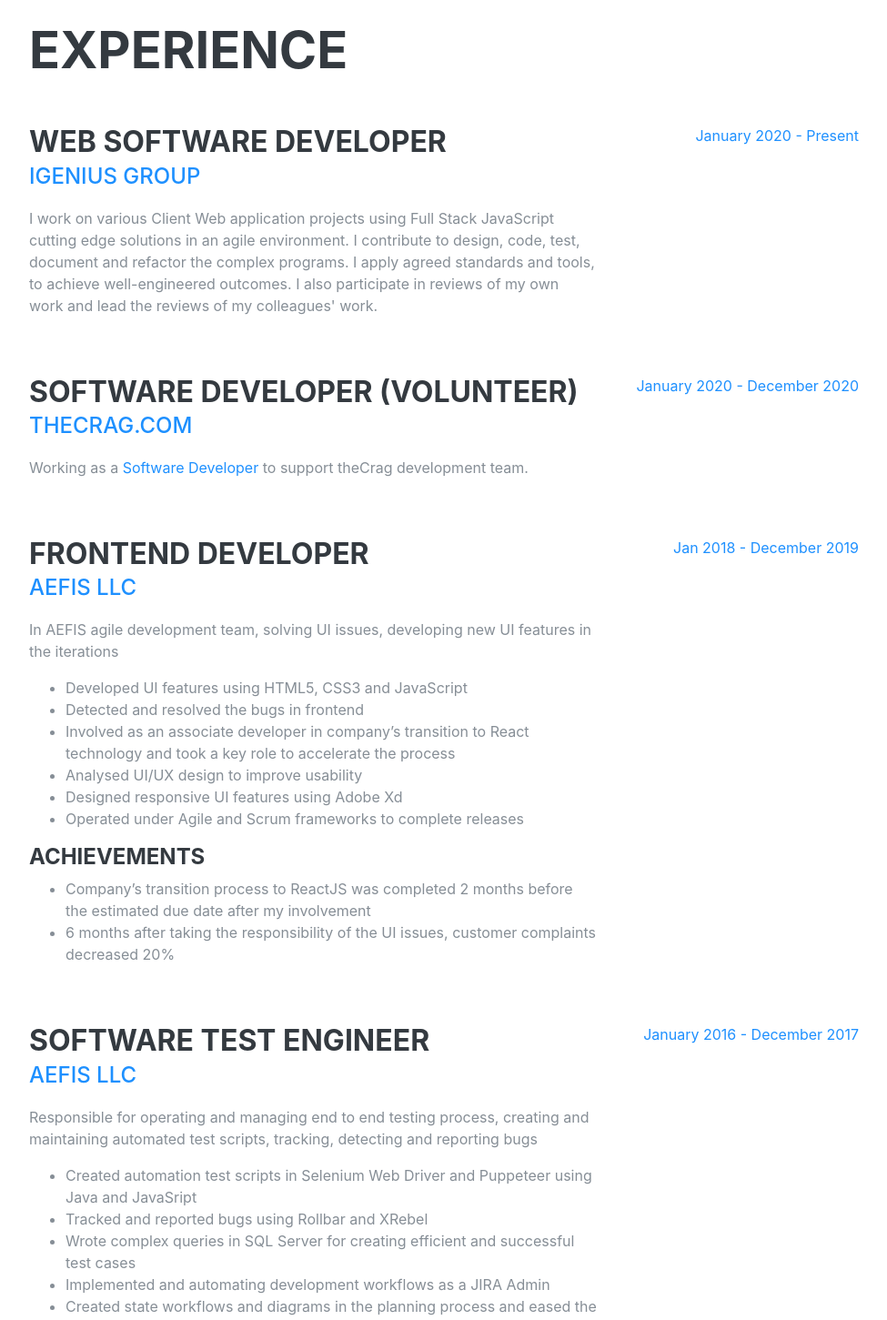
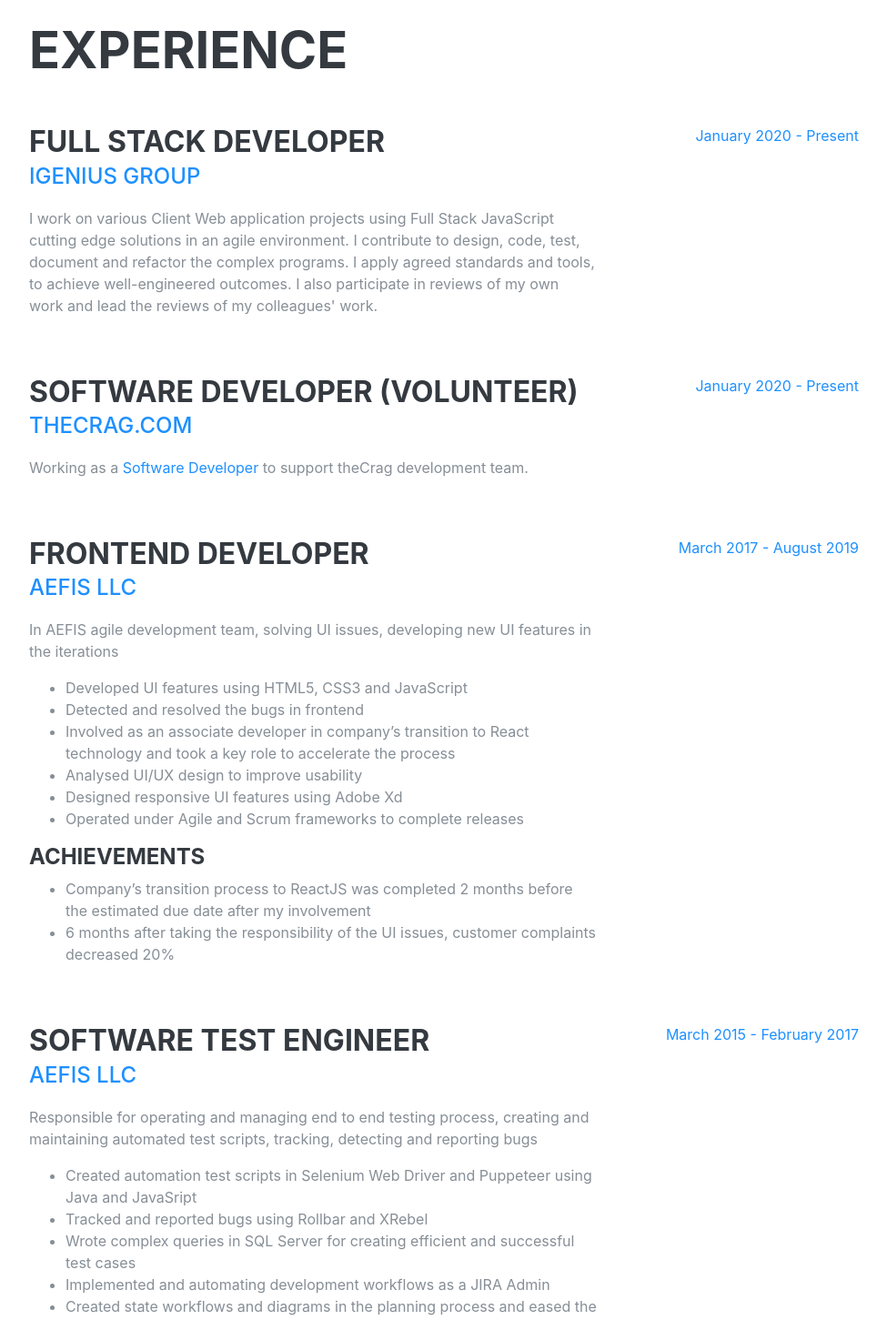
Before and after one commit to di0nys1s/myresume, a React (Create React App) app: page / in a window 1280 px wide. Shown: the part 1660-3111 px from the top of the page at 91% size, without its empty margins (288-1263 px from the left). Built offline with nearby package versions, Linux system fonts and the light colour scheme; a web font is replaced by a local one.

Commit message:
new updates

```diff
--- a/src/components/education.jsx
+++ b/src/components/education.jsx
@@ -4,8 +4,7 @@
   return (
     <section
       className="resume-section p-3 p-lg-5 d-flex align-items-center"
-      id="education"
-    >
+      id="education">
       <div className="w-100">
         <h2 className="mb-5">Education</h2>
 
@@ -46,8 +45,7 @@
                 <br />
                 <a
                   target="_blank"
-                  href="https://www.youtube.com/watch?v=qY7jmfkxM60"
-                >
+                  href="https://www.youtube.com/watch?v=qY7jmfkxM60">
                   Demeter Product Video
                 </a>
               </h4>
@@ -126,7 +124,7 @@
           <div className="resume-content">
             <h3 className="mb-0">Middle East Technical University</h3>
             <div className="subheading mb-3">
-              Bachelor of Science
+              Bachelor of Science, Economics
             </div>
           </div>
 
--- a/src/components/experience.jsx
+++ b/src/components/experience.jsx
@@ -10,14 +10,20 @@
 
         <div className="resume-item d-flex flex-column flex-md-row justify-content-between mb-5">
           <div className="resume-content">
-            <h3 className="mb-0">Web Software Developer</h3>
+            <h3 className="mb-0">Full Stack Developer</h3>
             <div className="subheading mb-3">
               <a target="_blank" href="https://www.igeniusgroup.com/">
                 iGenius Group
               </a>
             </div>
-            <p>I work on various Client Web application projects using Full Stack JavaScript cutting edge solutions in an agile environment. I contribute to design, code, test, document and refactor the complex programs. I apply agreed standards and tools, to achieve well-engineered outcomes. I also participate in reviews of my own work and lead the reviews of my colleagues' work.</p>
-
+            <p>
+              I work on various Client Web application projects using Full Stack
+              JavaScript cutting edge solutions in an agile environment. I
+              contribute to design, code, test, document and refactor the
+              complex programs. I apply agreed standards and tools, to achieve
+              well-engineered outcomes. I also participate in reviews of my own
+              work and lead the reviews of my colleagues' work.
+            </p>
           </div>
           <div className="resume-date text-md-right">
             <span className="text-primary">January 2020 - Present</span>
@@ -44,7 +50,7 @@
             </p>
           </div>
           <div className="resume-date text-md-right">
-            <span className="text-primary">January 2020 - December 2020</span>
+            <span className="text-primary">January 2020 - Present</span>
           </div>
         </div>
 
@@ -61,15 +67,11 @@
               UI features in the iterations
             </p>
             <ul>
+              <li>Developed UI features using HTML5, CSS3 and JavaScript</li>
+              <li>Detected and resolved the bugs in frontend</li>
               <li>
-              Developed UI features using HTML5, CSS3 and JavaScript
-              </li>
-              <li>
-              Detected and resolved the bugs in frontend
-              </li>
-              <li>
-              Involved as an associate developer in company’s transition to React technology and
-              took a key role to accelerate the process
+                Involved as an associate developer in company’s transition to
+                React technology and took a key role to accelerate the process
               </li>
               <li>Analysed UI/UX design to improve usability</li>
               <li>Designed responsive UI features using Adobe Xd</li>
@@ -81,26 +83,24 @@
               <h4>Achievements</h4>
               <ul>
                 <li>
-              Company’s transition process to ReactJS was completed 2 months before the
-              estimated due date after my involvement
+                  Company’s transition process to ReactJS was completed 2 months
+                  before the estimated due date after my involvement
                 </li>
                 <li>
-              6 months after taking the responsibility of the UI issues, customer complaints
-              decreased 20%
+                  6 months after taking the responsibility of the UI issues,
+                  customer complaints decreased 20%
                 </li>
               </ul>
             </div>
           </div>
           <div className="resume-date text-md-right">
-            <span className="text-primary">Jan 2018 - December 2019</span>
+            <span className="text-primary">March 2017 - August 2019</span>
           </div>
         </div>
 
         <div className="resume-item d-flex flex-column flex-md-row justify-content-between mb-5">
           <div className="resume-content">
-            <h3 className="mb-0">
-              Software Test Engineer
-            </h3>
+            <h3 className="mb-0">Software Test Engineer</h3>
             <div className="subheading mb-3">
               <a target="_blank" href="https://www.aefis.com">
                 AEFIS LLC
@@ -113,38 +113,38 @@
             </p>
             <ul>
               <li>
-                Created automation test scripts in Selenium Web Driver and Puppeteer using Java and JavaSript
+                Created automation test scripts in Selenium Web Driver and
+                Puppeteer using Java and JavaSript
               </li>
+              <li>Tracked and reported bugs using Rollbar and XRebel</li>
               <li>
-                Tracked and reported bugs using Rollbar and XRebel
-                </li>
-                <li>
-                Wrote complex queries in SQL Server for creating efficient and successful test cases
+                Wrote complex queries in SQL Server for creating efficient and
+                successful test cases
               </li>
               <li>
                 Implemented and automating development workflows as a JIRA Admin
               </li>
               <li>
-                  Created state workflows and diagrams in the planning process
-                  and eased the development process of the new products
+                Created state workflows and diagrams in the planning process and
+                eased the development process of the new products
               </li>
               <li>
-                As a member of deployment team, sustained and approved production deployments
+                As a member of deployment team, sustained and approved
+                production deployments
               </li>
             </ul>
             <div>
               <h4>Achievements</h4>
               <ul>
                 <li>
-                Automated 50% of the company’s user interface and eliminated the manual user
-                interface testing hours significantly
+                  Automated 50% of the company’s user interface and eliminated
+                  the manual user interface testing hours significantly
                 </li>
               </ul>
             </div>
-
           </div>
           <div className="resume-date text-md-right">
-            <span className="text-primary">January 2016 - December 2017</span>
+            <span className="text-primary">March 2015 - February 2017</span>
           </div>
         </div>
 
@@ -199,7 +199,7 @@
             <span className="text-primary">October 2011 - June 2013</span>
           </div>
         </div>
-          */ }
+          */}
       </div>
     </section>
   );
```
Also changed, not shown: 1 other file (tests, documents, lock files or other folders). Lines whose indentation alone changed are shown as unchanged.
